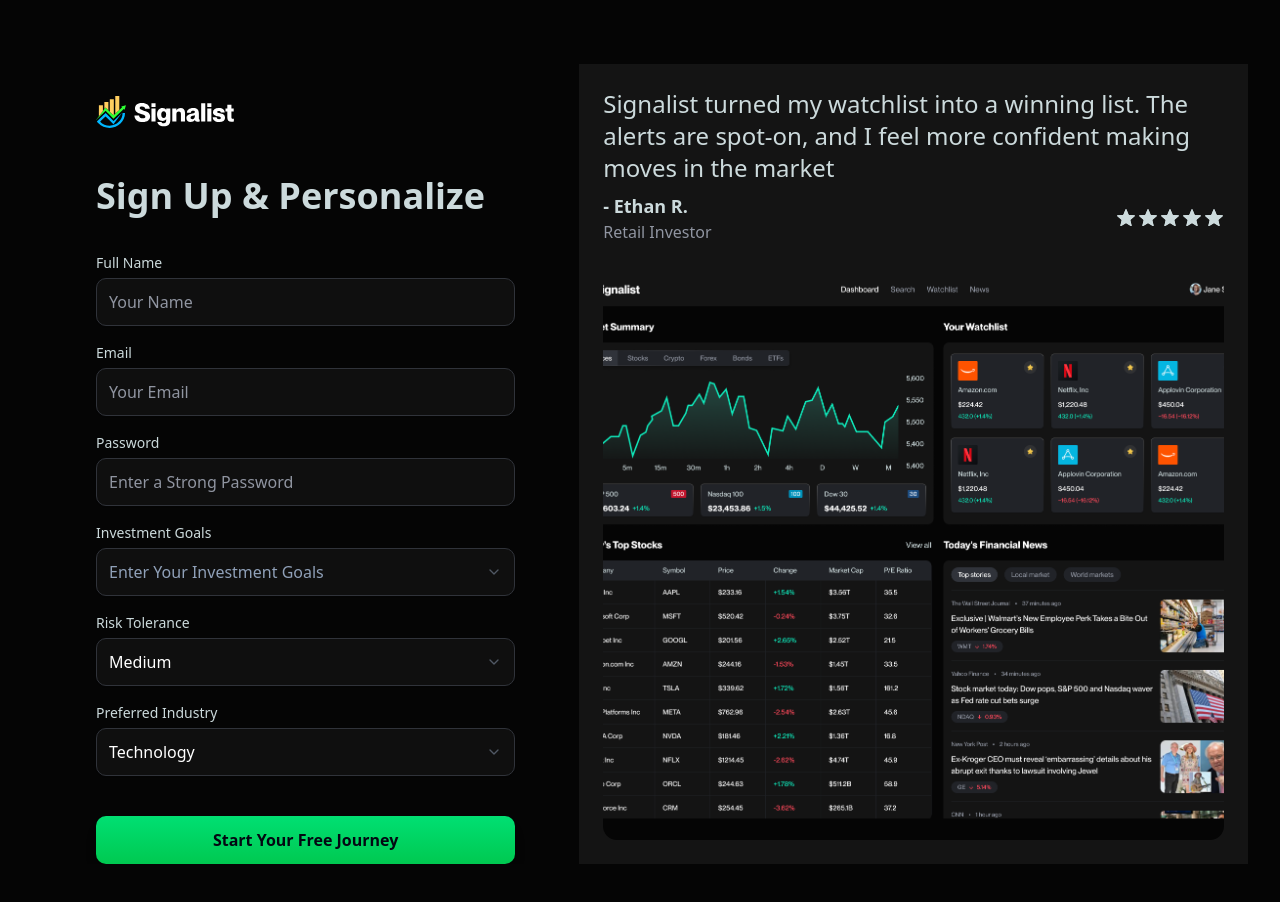
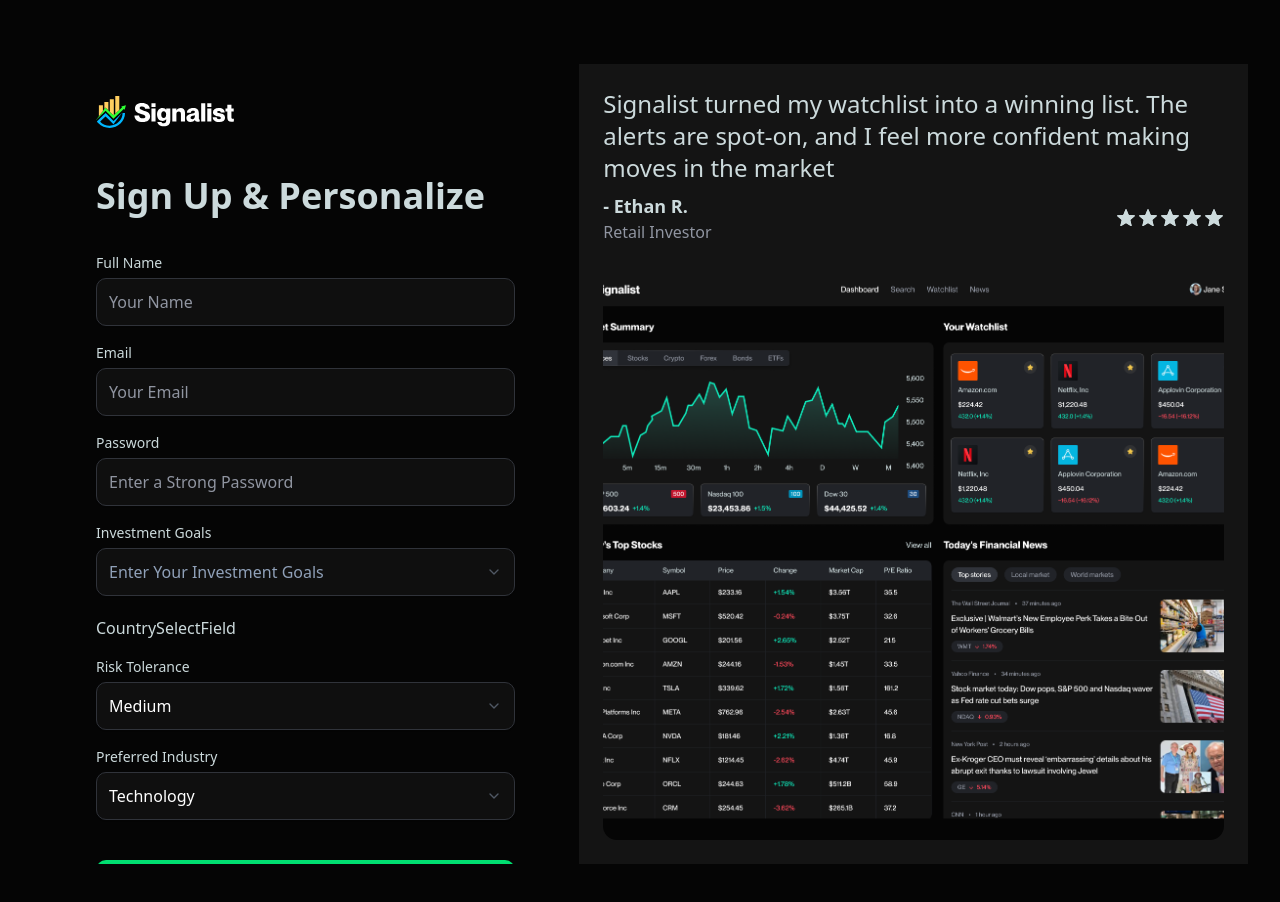
Before and after one commit to amank55/TradeX, a Next.js app: page /sign-up in a window 1280 px wide. Built offline with nearby package versions, Linux system fonts and the light colour scheme.

Commit message:
feat: add CountrySelectField component to SignUp form for country selection

```diff
--- a/app/(auth)/sign-up/page.tsx
+++ b/app/(auth)/sign-up/page.tsx
@@ -1,6 +1,7 @@
 "use client"
 
 import { Button } from "@/components/button";
+import CountrySelectField from "@/components/forms/CountrySelectField";
 import InputField from "@/components/forms/InputField";
 import SelectField from "@/components/forms/SelectField";
 import { INVESTMENT_GOALS, PREFERRED_INDUSTRIES, RISK_TOLERANCE_OPTIONS } from "@/lib/constants";
@@ -90,6 +91,7 @@
       error={errors.investmentGoals}
       required
       />
+      <CountrySelectField/>
       <SelectField
       name="riskTolerance"
       label="Risk Tolerance"
--- /dev/null
+++ b/components/forms/CountrySelectField.tsx
@@ -0,0 +1,6 @@
+const CountrySelectField = () => {
+  return (
+    <div>CountrySelectField</div>
+  )
+}
+export default CountrySelectField
```
